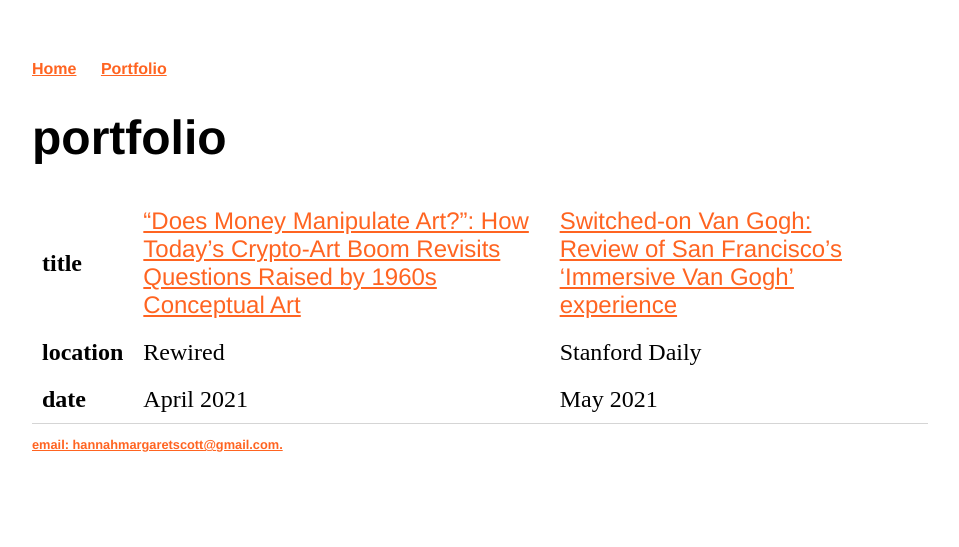
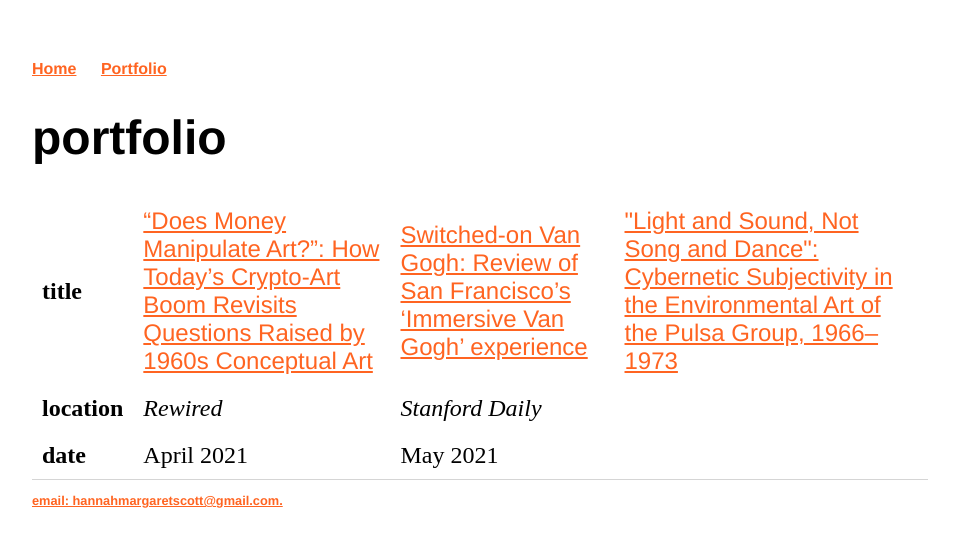
Before and after one commit to hannahmargaretscott/hannahmargaretscott.github.io, a Jekyll site: the page built from portfolio/index.html, in a window 1280 px wide. Shown: the top 547 px of the page, without its empty margins (160-1119 px from the left). Built offline with Jekyll 4.4.1, drawn with Linux system fonts in a browser that asks for light colours.

Commit message:
Update index.html

```diff
--- a/portfolio/index.html
+++ b/portfolio/index.html
@@ -11,13 +11,13 @@ title: portfolio
 	  <td><b>title</b></td>
     <td><a href="https://stanfordrewired.com/post/crypto-art-1960s-conceptual-art">“Does Money Manipulate Art?”: How Today’s Crypto-Art Boom Revisits Questions Raised by 1960s Conceptual Art</a></td>
     <td><a href="https://www.stanforddaily.com/2021/05/20/switched-on-van-gogh-review-of-san-franciscos-immersive-van-gogh-experience/">Switched-on Van Gogh: Review of San Francisco’s ‘Immersive Van Gogh’ experience</a></td>
-    <td></td>
+    <td><a href="https://purl.stanford.edu/yf322sc9397">"Light and Sound, Not Song and Dance": Cybernetic Subjectivity in the Environmental Art of the Pulsa Group, 1966–1973</a></td>
     <td></td>
   </tr>
   <tr>
 	  <td><b>location</b></td>
-    <td>Rewired</td>
-    <td>Stanford Daily</td>
+	  <td><i>Rewired</i></td>
+	  <td><i>Stanford Daily</i></td>
 	  <td></td>
 	  <td></td>
   </tr>
```
